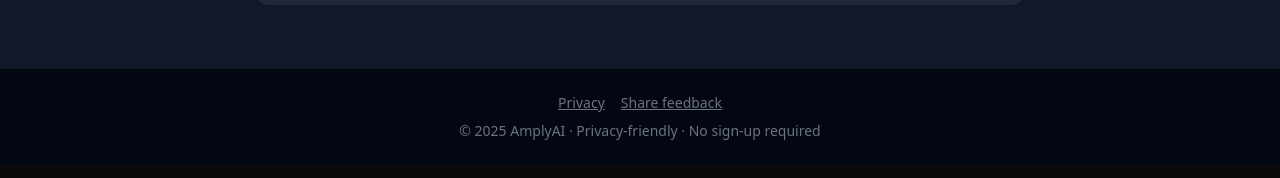
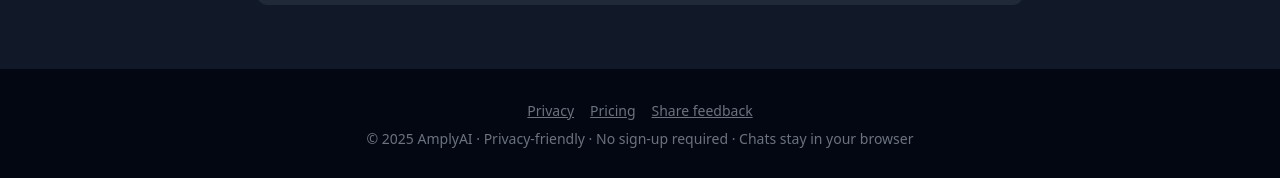
Before and after one commit to madevthevanthiran-maker/amplyai-chatbot, a Next.js app: page / in a window 1280 px wide. Shown: the part 1241-1419 px from the top of the page. Built offline with nearby package versions, Linux system fonts and the light colour scheme.

Commit message:
Update index.jsx

```diff
--- a/pages/index.jsx
+++ b/pages/index.jsx
@@ -1,8 +1,12 @@
 // pages/index.jsx
 import Head from "next/head";
 import Link from "next/link";
+import React from "react";
+import FeedbackModal from "@/components/FeedbackModal";
 
 export default function Home() {
+  const [open, setOpen] = React.useState(false);
+
   return (
     <div className="min-h-screen bg-gray-950 text-gray-100">
       <Head>
@@ -90,22 +94,29 @@ export default function Home() {
       </section>
 
       {/* Footer */}
-      <footer className="text-center py-6 text-sm text-gray-500">
+      <footer className="text-center py-8 text-sm text-gray-500">
         <div className="space-x-4">
           <Link href="/privacy" className="underline hover:text-gray-300">Privacy</Link>
-          <a
+          <Link href="/pricing" className="underline hover:text-gray-300">Pricing</Link>
+          <button
+            onClick={() => setOpen(true)}
             className="underline hover:text-gray-300"
-            href="https://forms.gle/"
-            target="_blank"
-            rel="noreferrer"
+            title="Share feedback"
           >
             Share feedback
-          </a>
+          </button>
         </div>
         <div className="mt-2">
-          © {new Date().getFullYear()} AmplyAI · Privacy-friendly · No sign-up required
+          © {new Date().getFullYear()} AmplyAI · Privacy-friendly · No sign-up required · Chats stay in your browser
         </div>
       </footer>
+
+      {/* Feedback modal */}
+      <FeedbackModal
+        open={open}
+        onClose={() => setOpen(false)}
+        defaultBody={`AmplyAI feedback\n\nI’m on the landing page.\n\nYour thoughts:`}
+      />
     </div>
   );
 }
```
